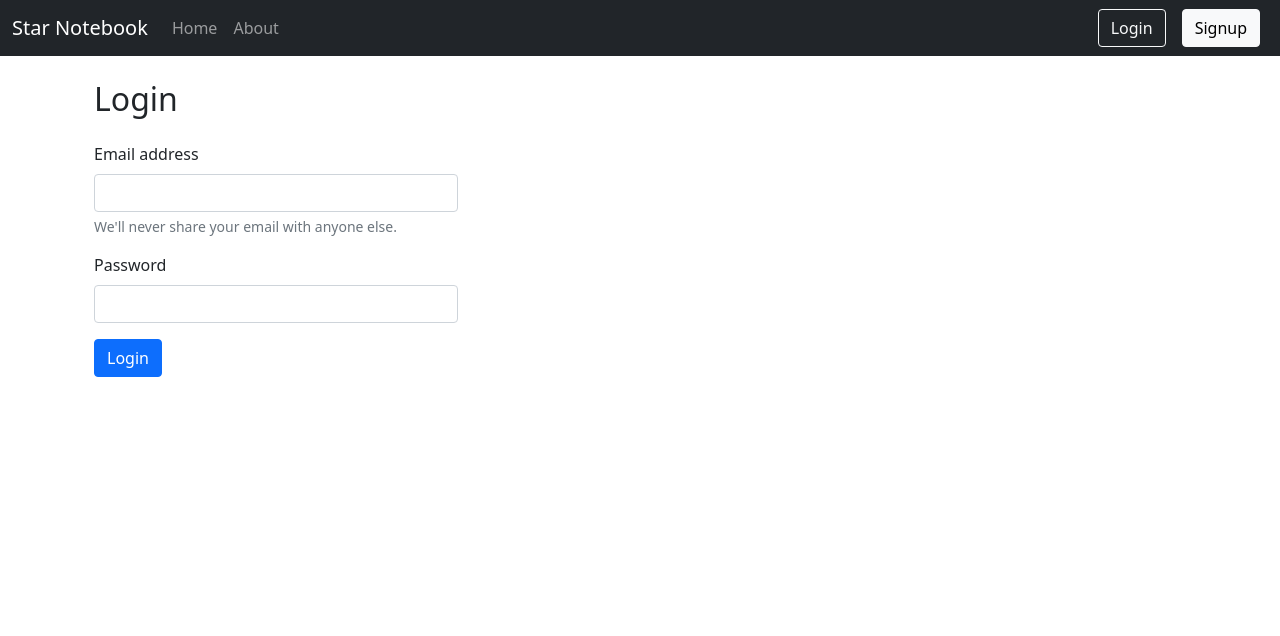
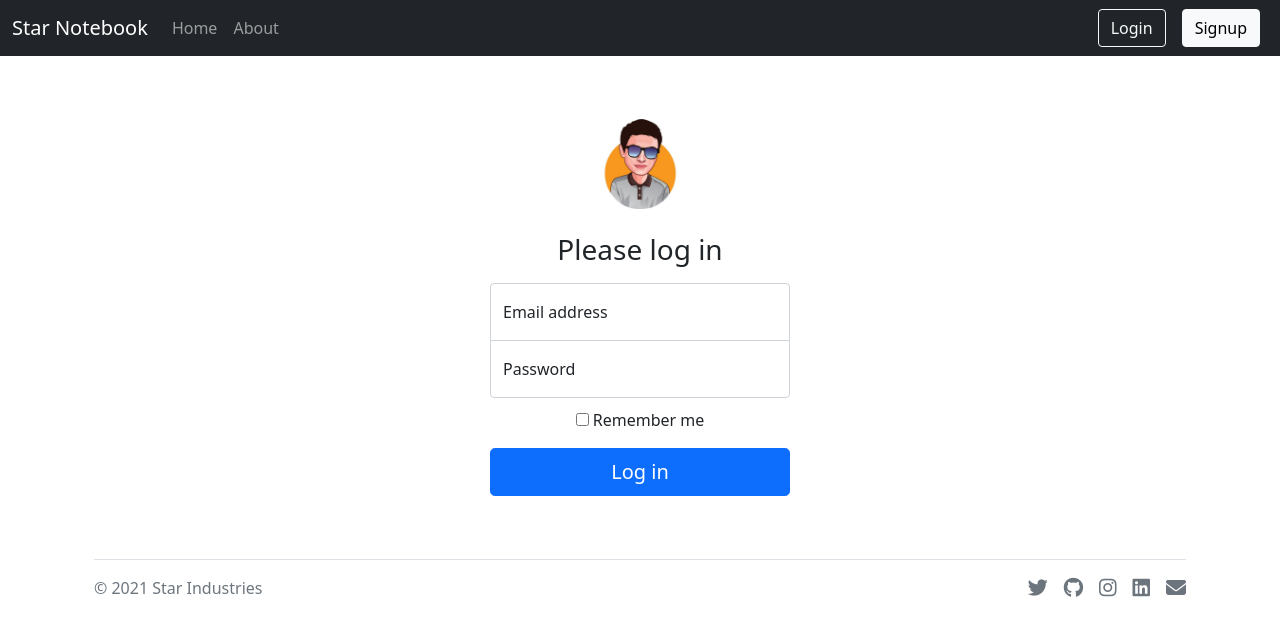
Before and after one commit to atultrp/StarNoteBook, a React (Create React App) app: page /login in a window 1280 px wide. Shown: the top 636 px of the page. Built offline with nearby package versions, Linux system fonts and the light colour scheme.

Commit message:
Add files via upload

```diff
--- a/src/App.js
+++ b/src/App.js
@@ -4,6 +4,7 @@ import React, { useState } from 'react';
 
 // Components and Routes
 import Navbar from './components/Navbar';
+import Footer from './components/Footer';
 import Home from './components/Home';
 import About from './components/About';
 import NotesState from './context/notes/NotesState';
@@ -28,20 +29,23 @@ function App() {
 
   return (
     <>
+      <div className="body">
         <NotesState>
           <Router>
             <Navbar />
-          <Alert alert={alert}/>
+            <Alert alert={alert} />
             <div className="container">
               <Routes>
-              <Route exact path="/" element={<Home showAlert={showAlert}/>} />
+                <Route exact path="/" element={<Home showAlert={showAlert} />} />
                 <Route exact path="/about" element={<About />} />
-              <Route exact path="/login" element={<Login showAlert={showAlert}/>} />
-              <Route exact path="/signup" element={<Signup showAlert={showAlert}/>} />
+                <Route exact path="/login" element={<Login showAlert={showAlert} />} />
+                <Route exact path="/signup" element={<Signup showAlert={showAlert} />} />
               </Routes>
             </div>
+            <Footer />
           </Router>
         </NotesState>
+      </div>
     </>
   )
 }
--- /dev/null
+++ b/src/components/Footer.js
@@ -0,0 +1,26 @@
+import React from 'react'
+
+const Footer = () => {
+    return (
+        <div className="container">
+            <div class="container mt-5 footer-section">
+                <footer class="d-flex flex-wrap justify-content-between align-items-center py-3 my-4 border-top">
+                    <div class="col-md-4 d-flex align-items-center">
+                        <span class="text-muted">&copy; 2021 Star Industries</span>
+                    </div>
+
+                    <ul class="nav col-md-4 justify-content-end list-unstyled d-flex">
+                        <li class="ms-3"><a class="text-muted" href="https://twitter.com/atultrp_"><i class="fab fa-twitter fa-lg"></i></a></li>
+                        <li class="ms-3"><a class="text-muted" href="https://github.com/atultrp"><i class="fab fa-github fa-lg"></i></a></li>
+                        <li class="ms-3"><a class="text-muted" href="https://instagram.com/atultrp"><i class="fab fa-instagram fa-lg"></i></a></li>
+                        <li class="ms-3"><a class="text-muted" href="https://www.linkedin.com/in/atultrp-"><i class="fab fa-linkedin fa-lg"></i></a></li>
+                        <li class="ms-3"><a class="text-muted" href="mailto: atul31815@gmail.com"><i class="fas fa-envelope fa-lg"></i></a></li>
+                        {/* <li class="ms-3"><a class="text-muted" href="#"><svg class="bi" width="24" height="24"><use href="#facebook" /></svg></a></li> */}
+                    </ul>
+                </footer>
+            </div>
+        </div>
+    )
+}
+
+export default Footer
--- a/src/components/Home.js
+++ b/src/components/Home.js
@@ -22,7 +22,7 @@ const Home = (props) => {
                         <div class="card my-4 col-md-3 mx-auto " style={{width: "18rem"}}>
                             <img src={Background4} class="card-img-top" alt="..."/>
                             <div className="card-body">
-                            <h5 className="card-title"></h5>
+                            <h5 className="card-title">Register/Login</h5>
                             <p className="card-text lead"><small> The most beautiful note taking app across devices. If you are new in this app then please register your id and enjoy writing notes. And if are the existing user, welcome back!</small></p>
                             </div>
                         </div>
--- a/src/components/Login.js
+++ b/src/components/Login.js
@@ -1,6 +1,6 @@
 import React, { useState } from 'react';
 import { useNavigate } from 'react-router-dom';
-// import profilePicture from './profilePicture.png';
+import profilePicture from './Assets/profilePicture.png';
 
 const Login = (props) => {
 
@@ -20,11 +20,11 @@ const Login = (props) => {
         // Check the login success and redirect
         if (json.success) {
             localStorage.setItem("token", json.authToken);
-            props.showAlert("Logged in Successfully","success");
+            props.showAlert("Logged in Successfully", "success");
             navigate("/");
         }
         else {
-            props.showAlert("Invalid Credential","danger");
+            props.showAlert("Invalid Credential", "danger");
         }
     }
 
@@ -33,20 +33,47 @@ const Login = (props) => {
     }
 
     return (
-        <div className="container">
-            <h2 className="my-4">Login</h2>
-            <form onSubmit={handleSubmit} className="g-3">
-                <div className="mb-3 col-md-4">
-                    <label htmlhtmlFor="email" className="form-label">Email address</label>
-                    <input type="email" className="form-control" value={credentials.email} name="email" id="email" aria-describedby="emailHelp" onChange={onChange} />
-                    <div id="emailHelp" className="form-text">We'll never share your email with anyone else.</div>
-                </div>
-                <div className="mb-3 col-md-4">
-                    <label htmlhtmlFor="password" className="form-label">Password</label>
-                    <input type="password" className="form-control" value={credentials.password} name="password" id="password" onChange={onChange} />
-                </div>
-                <button type="submit" className="btn btn-primary">Login</button>
-            </form>
+        // <div className="container">
+        //     <h2 className="my-4">Login</h2>
+        //     <form onSubmit={handleSubmit} className="g-3">
+        //         <div className="mb-3 col-md-4">
+        //             <label htmlhtmlFor="email" className="form-label">Email address</label>
+        //             <input type="email" className="form-control" value={credentials.email} name="email" id="email" aria-describedby="emailHelp" onChange={onChange} />
+        //             <div id="emailHelp" className="form-text">We'll never share your email with anyone else.</div>
+        //         </div>
+        //         <div className="mb-3 col-md-4">
+        //             <label htmlhtmlFor="password" className="form-label">Password</label>
+        //             <input type="password" className="form-control" value={credentials.password} name="password" id="password" onChange={onChange} />
+        //         </div>
+        //         <button type="submit" className="btn btn-primary">Login</button>
+        //     </form>
+        // </div>
+
+
+        // Another login page
+
+        <div class="text-center">
+            <main class="form-signin mt-5">
+                <form onSubmit={handleSubmit}>
+                    <img class="mb-4" src={profilePicture} alt="" style={{width:"30%"}}/>
+                    <h1 class="h3 mb-3 fw-normal">Please log in</h1>
+
+                    <div class="form-floating">
+                        <input type="email" class="form-control" value={credentials.email} name="email" id="email" placeholder="name@example.com" onChange={onChange} />
+                        <label for="floatingInput">Email address</label>
+                    </div>
+                    <div class="form-floating">
+                        <input type="password" class="form-control" value={credentials.password} name="password" id="password" placeholder="Password" onChange={onChange} />
+                        <label for="password">Password</label>
+                    </div>
+                    <div class="checkbox mb-3">
+                        <label>
+                            <input type="checkbox" value="remember-me"/> Remember me
+                        </label>
+                    </div>
+                    <button class="w-100 btn btn-lg btn-primary" type="submit">Log in</button>
+                </form>
+            </main>
         </div>
     )
 }
--- a/src/components/Navbar.js
+++ b/src/components/Navbar.js
@@ -6,7 +6,7 @@ const Navbar = () => {
     let location = useLocation();
     let navigate = useNavigate();
 
-    const handleLogOut = ()=>{
+    const handleLogOut = () => {
         localStorage.removeItem('token');
         navigate("/login");
     }
--- a/src/components/Notes.js
+++ b/src/components/Notes.js
@@ -83,7 +83,7 @@ const Notes = (props) => {
                 </div>
             </div>
             <div className="row my-3">
-                <h2>Your notes</h2>
+                <h2 className="mt-3">Your notes</h2>
                 <div className="container mx-2">
                     {notes.length === 0 && 'No notes to display.'}
                 </div>
--- a/src/components/Signup.js
+++ b/src/components/Signup.js
@@ -1,5 +1,6 @@
 import React, { useState } from 'react';
 import { useNavigate } from 'react-router-dom';
+import profilePicture from './Assets/profilePicture.png';
 
 const Signup = (props) => {
 
@@ -7,7 +8,14 @@ const Signup = (props) => {
     let navigate = useNavigate();
     const handleSubmit = async (e) => {
         e.preventDefault();
-        const { name, username, email, password } = credentials;
+        const { name, username, email, password, cpassword } = credentials;
+
+        if(password !== cpassword){
+            props.showAlert("Please match your password and confirm password","danger");
+            navigate("/signup");
+            return;
+        }
+
         const response = await fetch("http://localhost:4000/api/auth/createuser", {
             method: 'POST',
             headers: {
@@ -17,6 +25,7 @@ const Signup = (props) => {
         });
         const json = await response.json();
         console.log(json);
+
         // Check the signup success and redirect
         if (json.success) {
             localStorage.setItem("token", json.authToken);
@@ -32,10 +41,10 @@ const Signup = (props) => {
         setCredential({ ...credentials, [e.target.name]: e.target.value });
     }
 
-
     return (
         <div className="container">
-            <h2 className="my-4">SignUp</h2>
+            <h2 className="mt-4">Register Account</h2>
+            <p className="mb-4 lead">Please SignUp to use Star Notebook</p>
             <form className="row g-3" onSubmit={handleSubmit}>
                 <div className="col-md-4">
                     <label htmlFor="name" className="form-label">Full Name</label>
@@ -60,24 +69,24 @@ const Signup = (props) => {
                 </div>
                 <div className="col-md-4">
                     <label htmlFor="password" className="form-label">Password</label>
-                    <input type="password" className="form-control is-invalid" id="password" name="password" onChange={onChange} value={credentials.password} minLength={5}aria-describedby="validationServer03Feedback" required />
+                    <input type="password" className="form-control is-invalid" id="password" name="password" onChange={onChange} value={credentials.password} minLength={5} aria-describedby="validationServer03Feedback" required />
                     <div id="validationServer03Feedback" className="invalid-feedback">
                         Must be 8-20 characters long.
                     </div>
                 </div>
                 <div className="col-md-4">
                     <label htmlFor="cpassword" className="form-label">Confirm Password</label>
-                    <input type="password" className="form-control is-invalid" id="cpassword" name="cpassword" onChange={onChange} value={credentials.cpassword} minLength={5}aria-describedby="validationServer03Feedback" required />
+                    <input type="password" className="form-control is-invalid" id="cpassword" name="cpassword" onChange={onChange} value={credentials.cpassword} minLength={5} aria-describedby="validationServer03Feedback" required />
 
                 </div>
-                {/* <div className="col-12">
+                <div className="col-12">
                     <div className="form-check">
                         <input className="form-check-input " type="checkbox" value="" id="invalidCheck3" aria-describedby="invalidCheck3Feedback" required />
                         <label className="form-check-label" htmlFor="invalidCheck3">
                             Agree to terms and conditions
                         </label>
                     </div>
-                </div> */}
+                </div>
                 <div className="col-12">
                     <button className="btn btn-primary" type="submit">Sign Up</button>
                 </div>
--- a/src/index.css
+++ b/src/index.css
@@ -3,3 +3,44 @@
 i{
     cursor: pointer;
 }
+
+.body {
+  height: 100%;
+  overflow: hidden;
+  margin: 0;
+  padding: 0;
+}
+
+.form-signin {
+    display: flex;
+    align-items: center;
+    padding-top: 40px;
+    padding-bottom: 40px;
+  }
+
+  .form-signin {
+    width: 100%;
+    max-width: 330px;
+    padding: 15px;
+    margin: auto;
+  }
+
+  .form-signin .checkbox {
+    font-weight: 400;
+  }
+
+  .form-signin .form-floating:focus-within {
+    z-index: 2;
+  }
+
+  .form-signin input[type="email"] {
+    margin-bottom: -1px;
+    border-bottom-right-radius: 0;
+    border-bottom-left-radius: 0;
+  }
+
+  .form-signin input[type="password"] {
+    margin-bottom: 10px;
+    border-top-left-radius: 0;
+    border-top-right-radius: 0;
+  }
```
Lines whose indentation alone changed are shown as unchanged.
